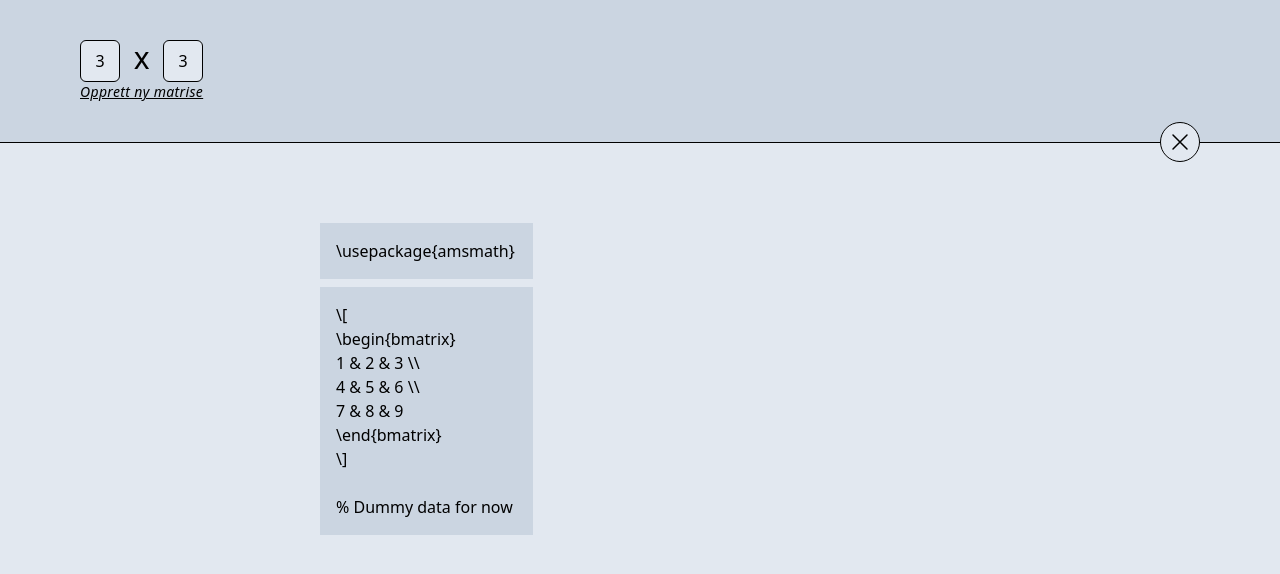
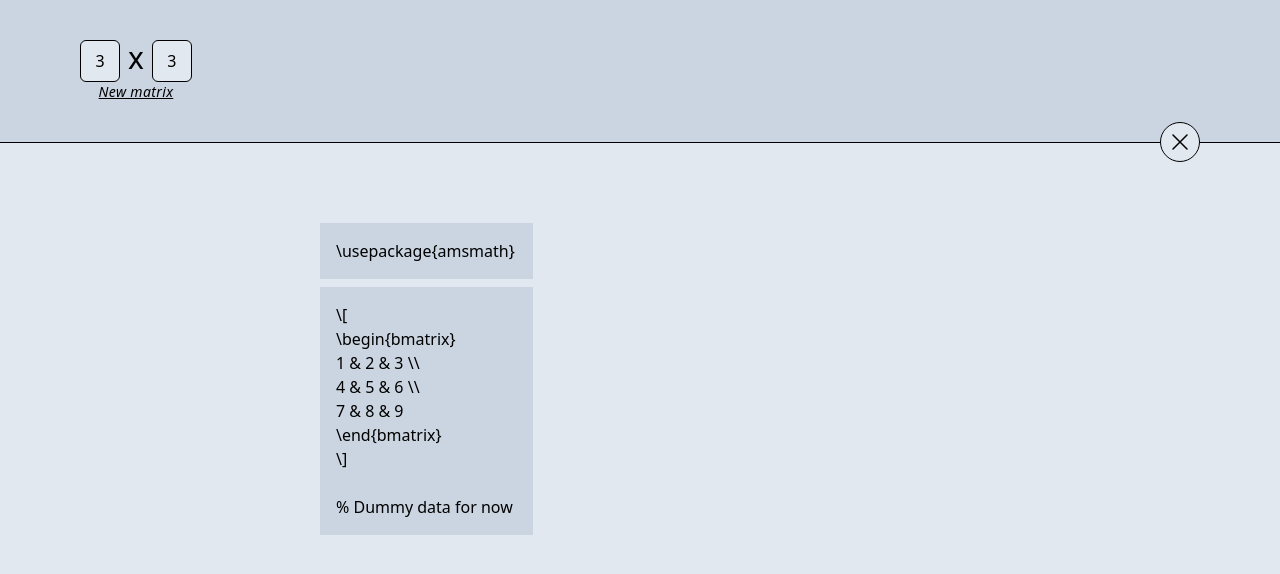
Before and after one commit to sondrp/GaussToLatex, a React (Vite) app: page / in a window 1280 px wide. Shown: the top 574 px of the page. Built offline with nearby package versions, Linux system fonts and the light colour scheme.

Commit message:
change language

```diff
--- a/src/components/MatrixCreator.tsx
+++ b/src/components/MatrixCreator.tsx
@@ -19,7 +19,7 @@ export default function MatrixCreator(props: Props) {
 
   return (
     <div className="flex w-fit flex-col">
-      <div className="flex justify-between">
+      <div className="flex gap-2 justify-between">
         <input
           value={height}
           onChange={(e) => setHeight(parseInt(e.target.value, 10) || 0)}
@@ -36,7 +36,7 @@ export default function MatrixCreator(props: Props) {
         onClick={handleCreate}
         className="text-sm italic tracking-wide underline"
       >
-        Opprett ny matrise
+        New matrix
       </button>
     </div>
   )
```
